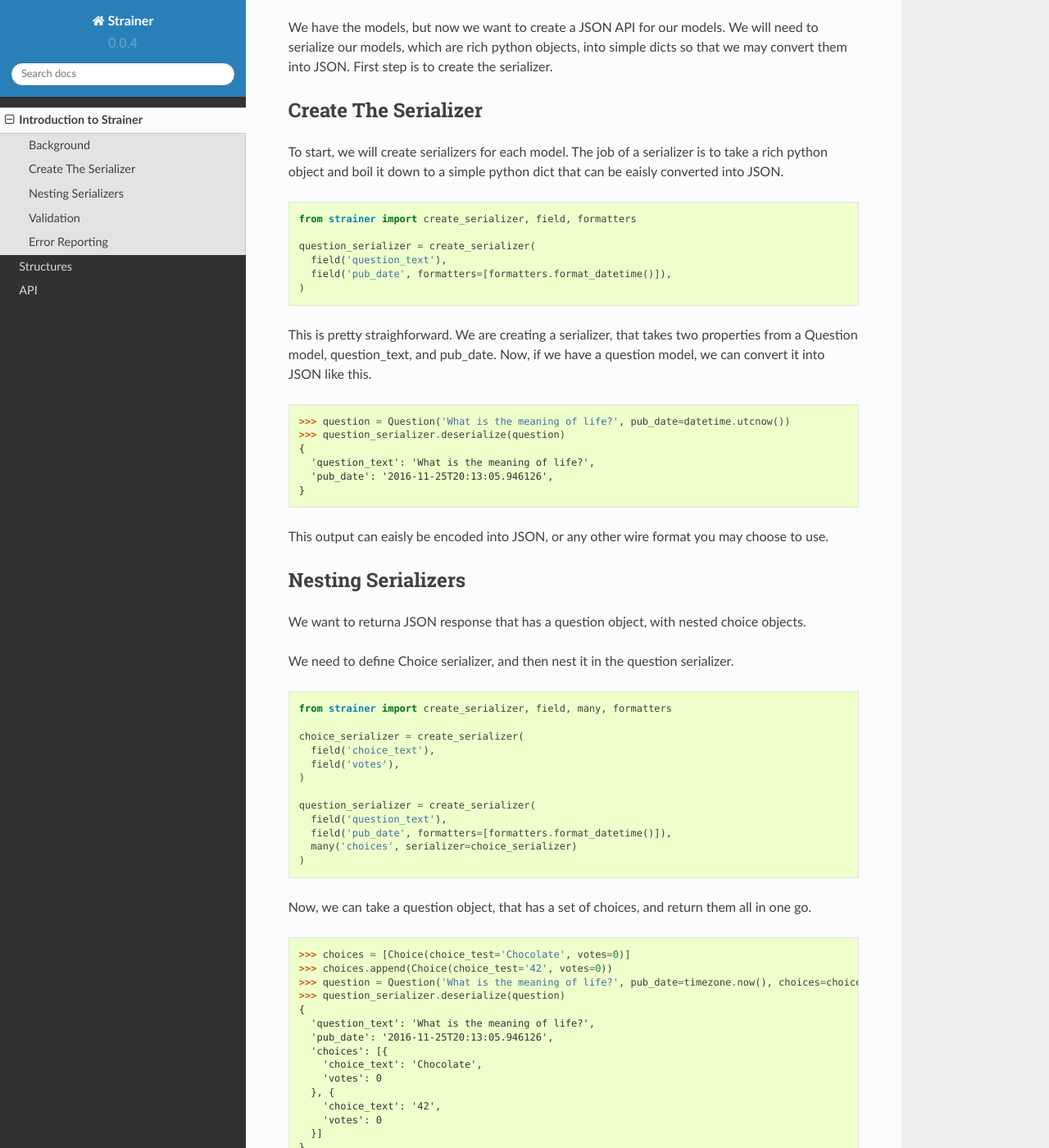
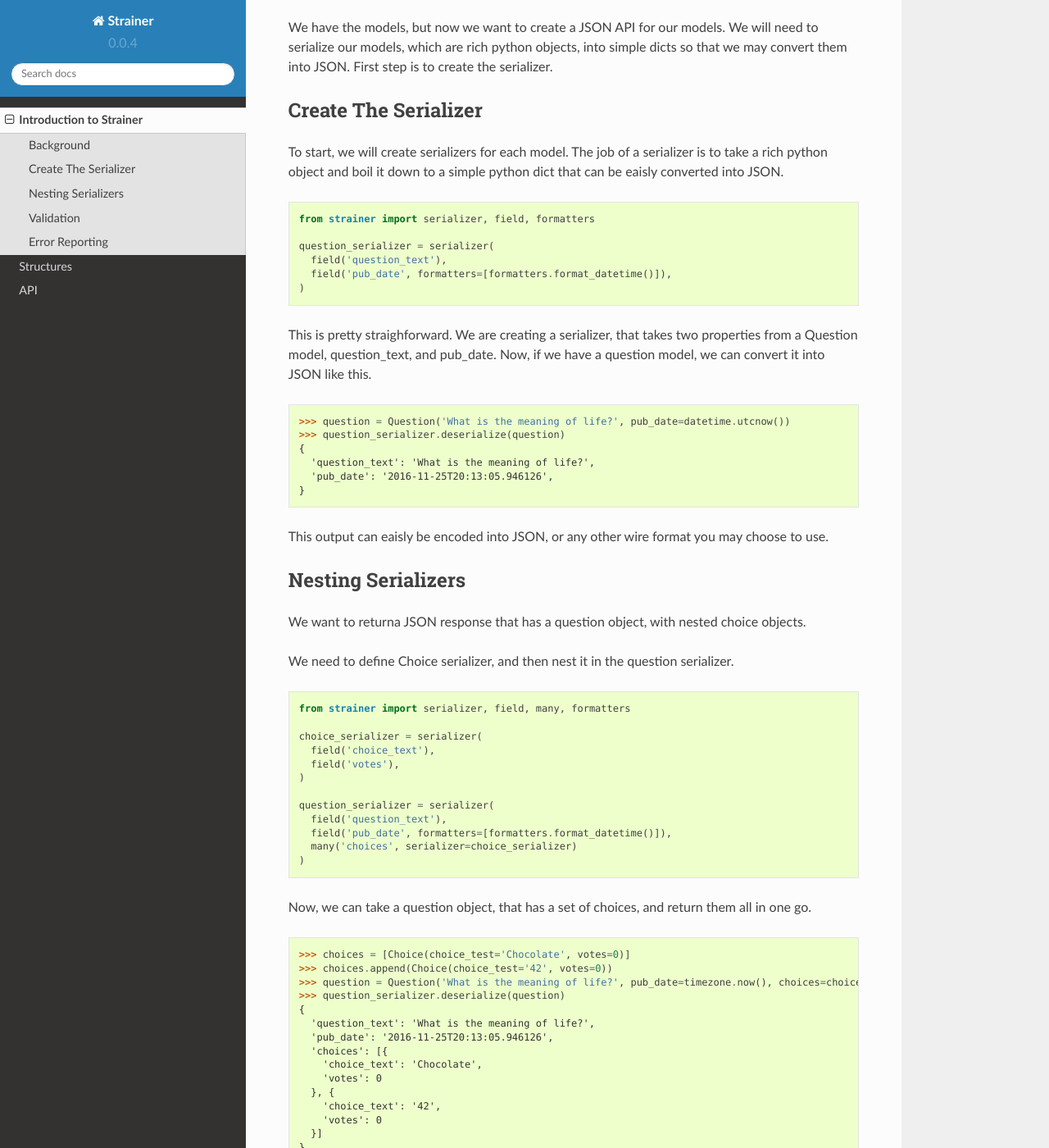
Before and after one commit to voidfiles/strainer, a Sphinx documentation site: the page built from docs/source/introduction.rst, in a window 1280 px wide and 1400 px high, scrolled down 532 px. Shown: the whole window at 82% size. Built offline with Sphinx 7.4.7 and the Read the Docs theme 2.0.0, drawn with Linux system fonts in a browser that asks for light colours; some of the changed text lies outside the part shown.

Commit message:
Update create_serializer references

```diff
--- a/README.rst
+++ b/README.rst
@@ -17,13 +17,13 @@ Serialization Example
 
 .. code-block:: python
 
-    from strainer import create_serializer, field, child, formatters, ValidationException
+    from strainer import serializer, field, child, formatters, ValidationException
 
-    artist_serializer = create_serializer(
+    artist_serializer = serializer(
       field('name', validations=[validators.required()])
     )
 
-    album_schema = create_serializer(
+    album_schema = serializer(
       field('title', validations=[validators.required()]),
       field('release_date',
             validations=[validators.required(), validators.datetime()],
--- a/docs/source/index.rst
+++ b/docs/source/index.rst
@@ -8,13 +8,13 @@
 
 .. code-block:: python
 
-    from strainer import create_serializer, field, child, formatters, ValidationException
+    from strainer import serializer, field, child, formatters, ValidationException
 
-    artist_serializer = create_serializer(
+    artist_serializer = serializer(
       field('name', validations=[validators.required()])
     )
 
-    album_schema = create_serializer(
+    album_schema = serializer(
       field('title', validations=[validators.required()]),
       field('release_date',
             validations=[validators.required(), validators.datetime()],
--- a/docs/source/introduction.rst
+++ b/docs/source/introduction.rst
@@ -32,9 +32,9 @@ To start, we will create serializers for each model. The job of a serializer is
 
 .. code-block:: python
 
-  from strainer import create_serializer, field, formatters
+  from strainer import serializer, field, formatters
 
-  question_serializer = create_serializer(
+  question_serializer = serializer(
     field('question_text'),
     field('pub_date', formatters=[formatters.format_datetime()]),
   )
@@ -61,14 +61,14 @@ We need to define Choice serializer, and then nest it in the question serializer
 
 .. code-block:: python
 
-  from strainer import create_serializer, field, many, formatters
+  from strainer import serializer, field, many, formatters
 
-  choice_serializer = create_serializer(
+  choice_serializer = serializer(
     field('choice_text'),
     field('votes'),
   )
 
-  question_serializer = create_serializer(
+  question_serializer = serializer(
     field('question_text'),
     field('pub_date', formatters=[formatters.format_datetime()]),
     many('choices', serializer=choice_serializer)
@@ -103,9 +103,9 @@ In order to do that we need to describe how our data should look with a littler
 
 .. code-block:: python
 
-  from strainer import create_serializer, field, validators, formatters
+  from strainer import serializer, field, validators, formatters
 
-  question_serializer = create_serializer(
+  question_serializer = serializer(
     field('question_text', validators=[
       validators.required(),
       validators.string(max_length=200),
```
Also changed, not shown: docs/source/structure.rst (+5 -5 lines).
